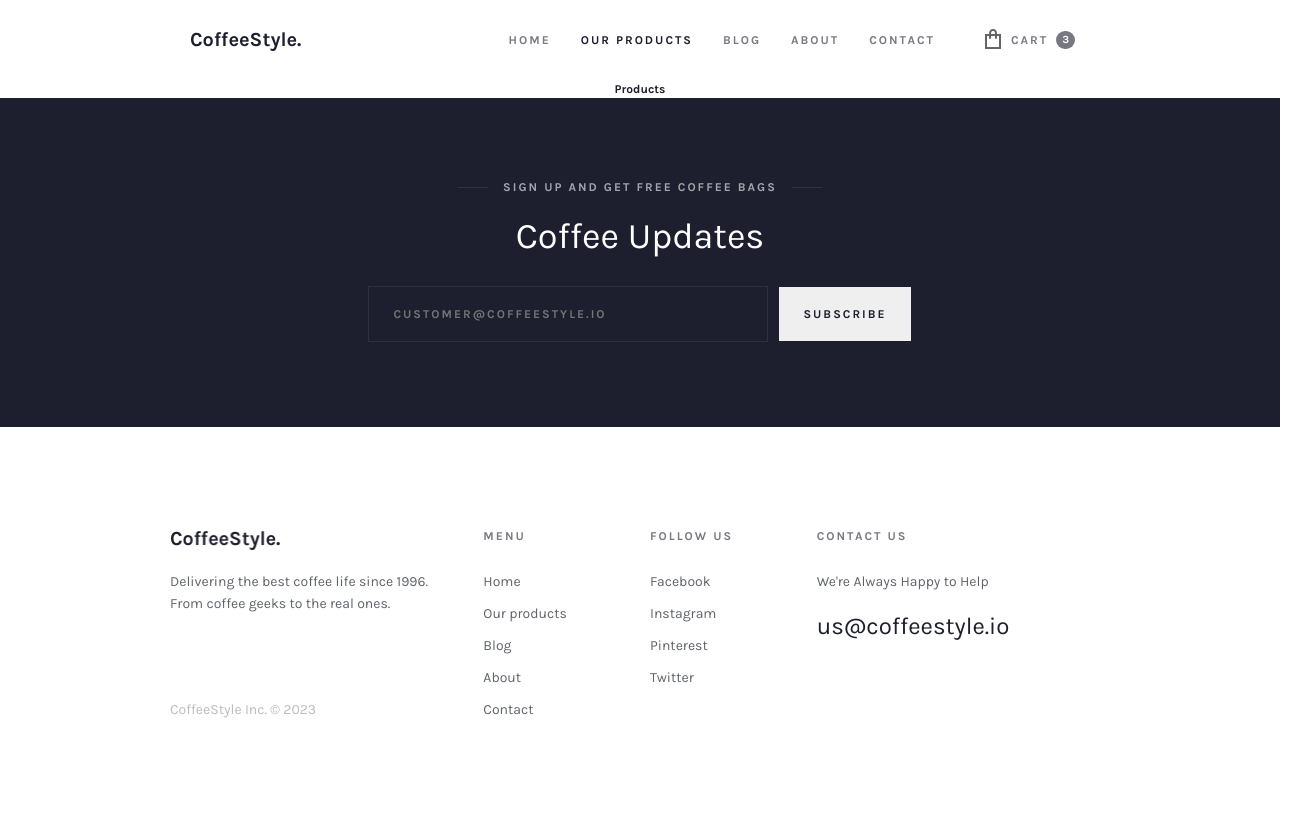
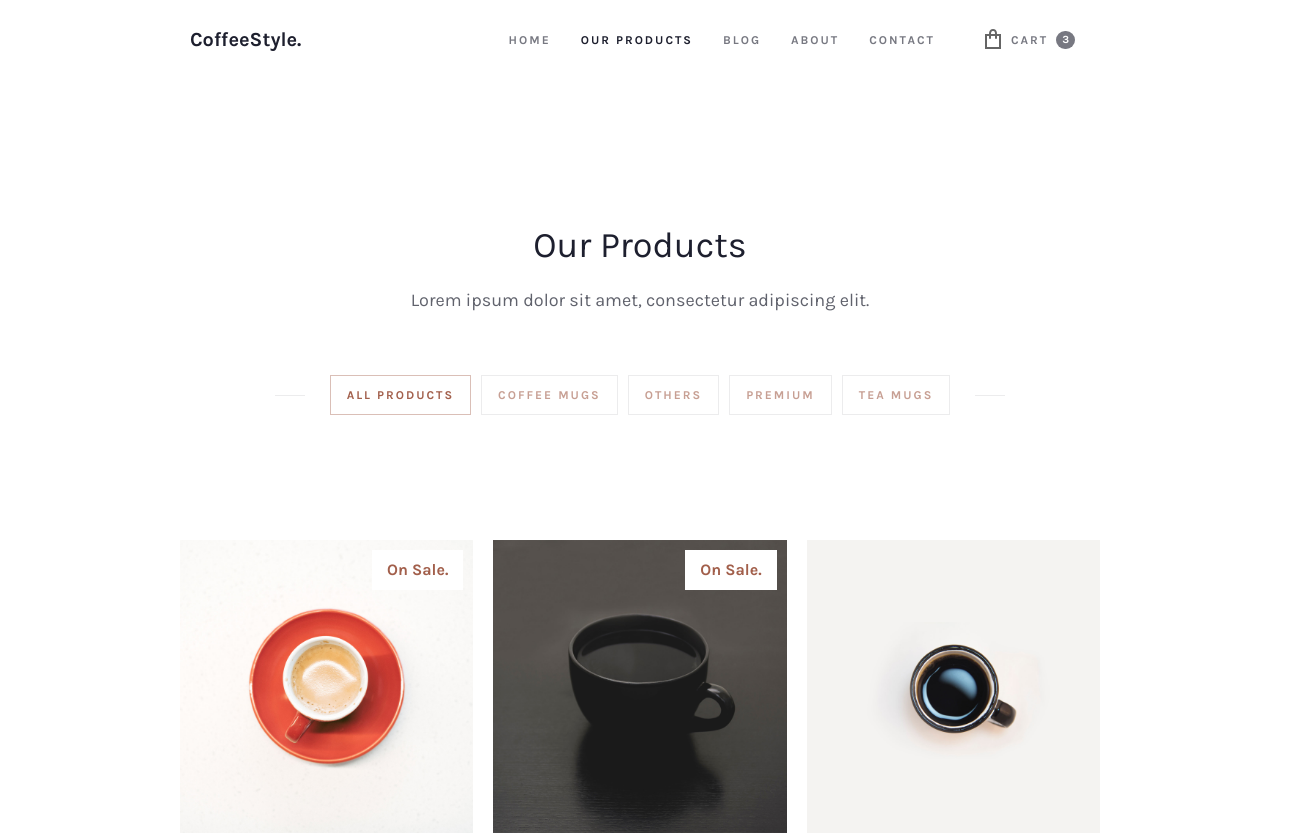
Before and after one commit to EvgeniiGo/coffee-mugs, a React (Vite) app: page /products in a window 1280 px wide. Shown: the top 835 px of the page, 1310 px wide, since content can reach past the window. Built offline with nearby package versions, Linux system fonts and the light colour scheme.

Commit message:
Products page finished

```diff
--- a/src/App.tsx
+++ b/src/App.tsx
@@ -9,8 +9,8 @@ import About from "./Components/About/About";
 import Contact from "./Components/Contact/Contact";
 import Subscription from "./Components/Subscription/Subscription";
 import Footer from "./Components/Footer/Footer";
-import { Mug, products } from "./data/Products";
-import { Post, posts } from "./data/Posts";
+import { products } from "./data/Products";
+import { posts } from "./data/Posts";
 import { people } from "./data/People";
 
 function App() {
@@ -24,7 +24,7 @@ function App() {
         <Route path="/" element={<Main mugs={products} posts={posts} />} />
       </Routes>
       <Routes>
-        <Route path="/products" element={<Products />} />
+        <Route path="/products" element={<Products mugs={products} />} />
       </Routes>
       <Routes>
         <Route path="/blog" element={<Blog />} />
--- a/src/Components/CartGrid/CartGrid.tsx
+++ b/src/Components/CartGrid/CartGrid.tsx
@@ -9,10 +9,11 @@ type PropsType = {
 
 const CartGrid = ({ mugs }: PropsType) => {
   return (
-    <section className="cart-grid">
+    <div className="cart-grid">
       {mugs.map((mug) => {
         return (
           <ProductCard
+            key={mug.id}
             id={mug.id}
             name={mug.name}
             price={mug.price}
@@ -20,7 +21,7 @@ const CartGrid = ({ mugs }: PropsType) => {
           />
         );
       })}
-    </section>
+    </div>
   );
 };
 
--- a/src/Components/Offer/Offer.css
+++ b/src/Components/Offer/Offer.css
@@ -84,6 +84,7 @@
 @media screen and (min-width: 768px) {
   .offer__images {
     justify-content: center;
+    flex-direction: row;
   }
   .offer__big-image {
     width: 280px;
@@ -111,7 +112,6 @@
   }
 
   .offer__images {
-    flex-direction: row;
     margin-bottom: 0;
   }
 
--- a/src/Components/Products/Products.css
+++ b/src/Components/Products/Products.css
@@ -0,0 +1,101 @@
+.products {
+  margin-bottom: 100px;
+  padding: 4%;
+  width: 100%;
+  display: flex;
+  flex-direction: column;
+  align-items: center;
+}
+
+.products__heading {
+  margin: 100px 0 20px;
+}
+
+.products__title {
+  font-weight: 400;
+  font-size: 36px;
+  line-height: 50px;
+  margin: 10px 0 15px;
+  text-align: center;
+}
+
+.products__subtitle {
+  margin-bottom: 15px;
+  text-align: center;
+  color: rgba(29, 31, 46, 0.7);
+  font-weight: 400;
+  font-size: 18px;
+  line-height: 30px;
+}
+
+.products__menu {
+  display: flex;
+  flex-direction: row;
+  justify-content: center;
+  padding: 25px 0;
+  margin-bottom: 100px;
+  gap: 20px;
+  width: 100%;
+}
+
+.products__line {
+  display: none;
+}
+
+.products__filters {
+  display: flex;
+  flex-direction: column;
+  gap: 10px;
+  margin: 0 5px;
+  width: 100%;
+}
+
+.products__filter {
+  padding: 10px 16px;
+  border: 1px solid #ececed;
+  color: rgba(162, 95, 75, 0.6);
+  transition: opacity 0.4s ease, color 0.4s ease, border 0.4s ease;
+  cursor: pointer;
+  background-color: white;
+}
+
+.products__filter_active,
+.products__filter:hover {
+  border-color: rgba(162, 95, 75, 0.4);
+  color: #a25f4b;
+}
+
+.products__grid {
+  max-width: 940px;
+  box-sizing: border-box;
+}
+
+@media screen and (min-width: 768px) {
+  .products {
+    padding: 30px;
+  }
+
+  .products__filters {
+    flex-direction: row;
+    width: auto;
+  }
+
+  .products__filter {
+    display: flex;
+    flex-direction: row;
+    letter-spacing: 2px;
+    text-transform: uppercase;
+  }
+}
+
+@media screen and (min-width: 992px) {
+  .products__menu {
+    align-items: center;
+  }
+  .products__line {
+    display: inherit;
+    width: 30px;
+    height: 1px;
+    background-color: #ececed;
+  }
+}
--- a/src/Components/Products/Products.tsx
+++ b/src/Components/Products/Products.tsx
@@ -1,7 +1,110 @@
-import React from "react";
+import "./Products.css";
+import CartGrid from "../CartGrid/CartGrid";
+import { Mug } from "../../data/Products";
+import {
+  MouseEvent,
+  ReactEventHandler,
+  SyntheticEvent,
+  useEffect,
+  useState,
+} from "react";
 
-const Products = () => {
-  return <div>Products</div>;
+type PropsType = {
+  mugs: Mug[];
+};
+
+const Products = ({ mugs }: PropsType) => {
+  const [mugsToShow, setMugsToShow] = useState<Mug[]>([]);
+  const [activeFilter, setActiveFilter] = useState<string>("all");
+
+  function filterMugs(filter: string): Mug[] {
+    return mugs.filter((mug) => mug.categories.includes(filter));
+  }
+
+  function changeActiveClass(
+    activeFilter: string,
+    newActiveFilter: string
+  ): void {
+    console.log(activeFilter, newActiveFilter);
+    const currentActiveElement = document.getElementById(
+      activeFilter
+    ) as HTMLButtonElement;
+    const newActiveElement = document.getElementById(
+      newActiveFilter
+    ) as HTMLButtonElement;
+
+    currentActiveElement.classList.remove("products__filter_active");
+    newActiveElement.classList.add("products__filter_active");
+    setActiveFilter(newActiveFilter);
+  }
+
+  function handleFilterClick(e: SyntheticEvent<HTMLButtonElement>): void {
+    const target = e.target as HTMLButtonElement;
+    changeActiveClass(activeFilter, target.id);
+  }
+
+  useEffect(() => {
+    if (activeFilter === "all") {
+      setMugsToShow(mugs);
+    } else {
+      setMugsToShow(filterMugs(activeFilter));
+    }
+  }, [activeFilter]);
+
+  return (
+    <section className="products">
+      <div className="products__heading">
+        <h2 className="products__title">Our Products</h2>
+        <p className="products__subtitle">
+          Lorem ipsum dolor sit amet, consectetur adipiscing elit.
+        </p>
+      </div>
+      <div className="products__menu">
+        <div className="products__line" />
+        <div className="products__filters">
+          <button
+            className="products__filter products__filter_active"
+            id="all"
+            onClick={handleFilterClick}
+          >
+            All products
+          </button>
+          <button
+            className="products__filter"
+            id="coffee"
+            onClick={handleFilterClick}
+          >
+            Coffee mugs
+          </button>
+          <button
+            className="products__filter"
+            id="others"
+            onClick={handleFilterClick}
+          >
+            Others
+          </button>
+          <button
+            className="products__filter"
+            id="premium"
+            onClick={handleFilterClick}
+          >
+            Premium
+          </button>
+          <button
+            className="products__filter"
+            id="tea"
+            onClick={handleFilterClick}
+          >
+            Tea Mugs
+          </button>
+        </div>
+        <div className="products__line" />
+      </div>
+      <section className="products__grid">
+        <CartGrid mugs={mugsToShow} />
+      </section>
+    </section>
+  );
 };
 
 export default Products;
```
